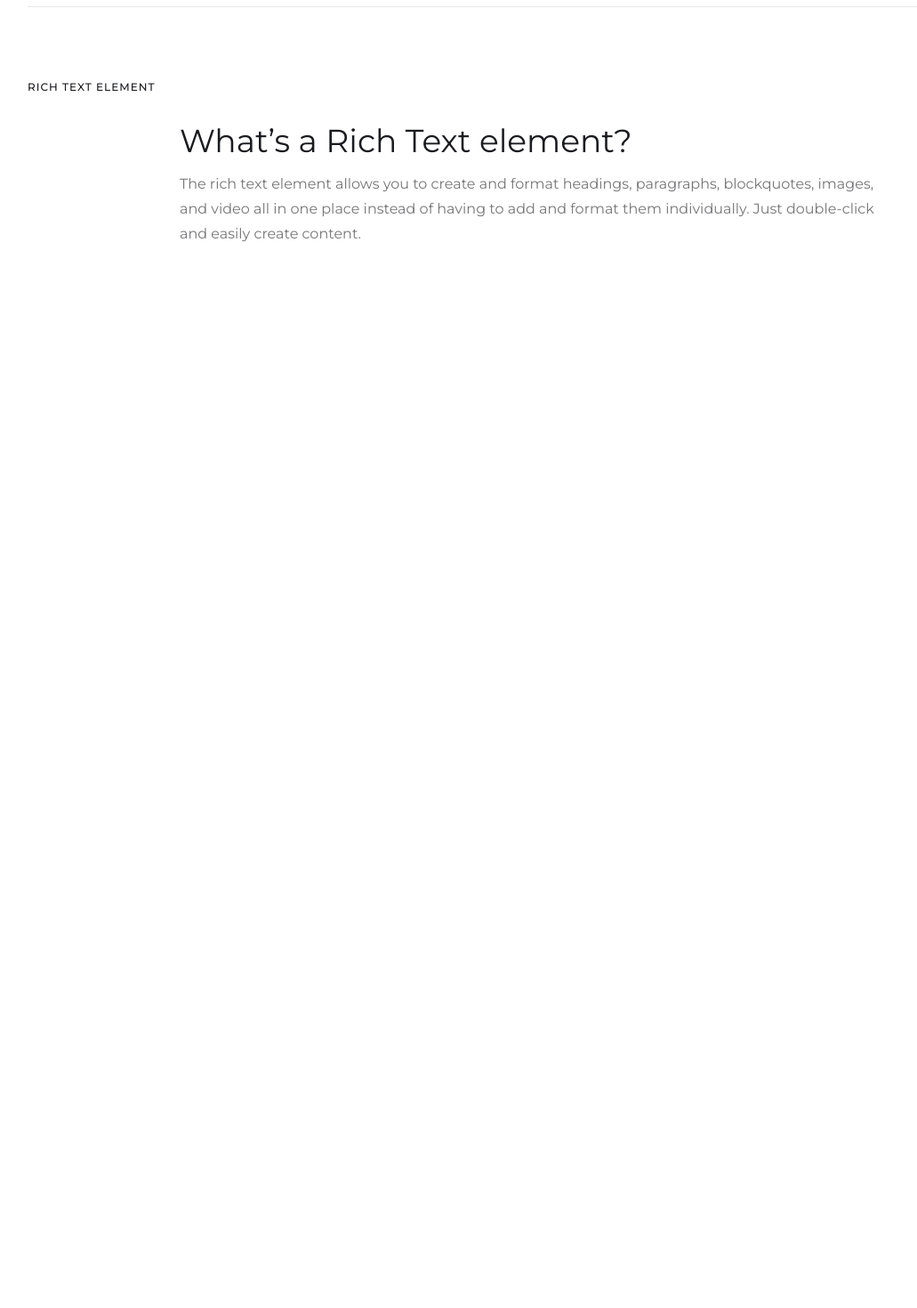
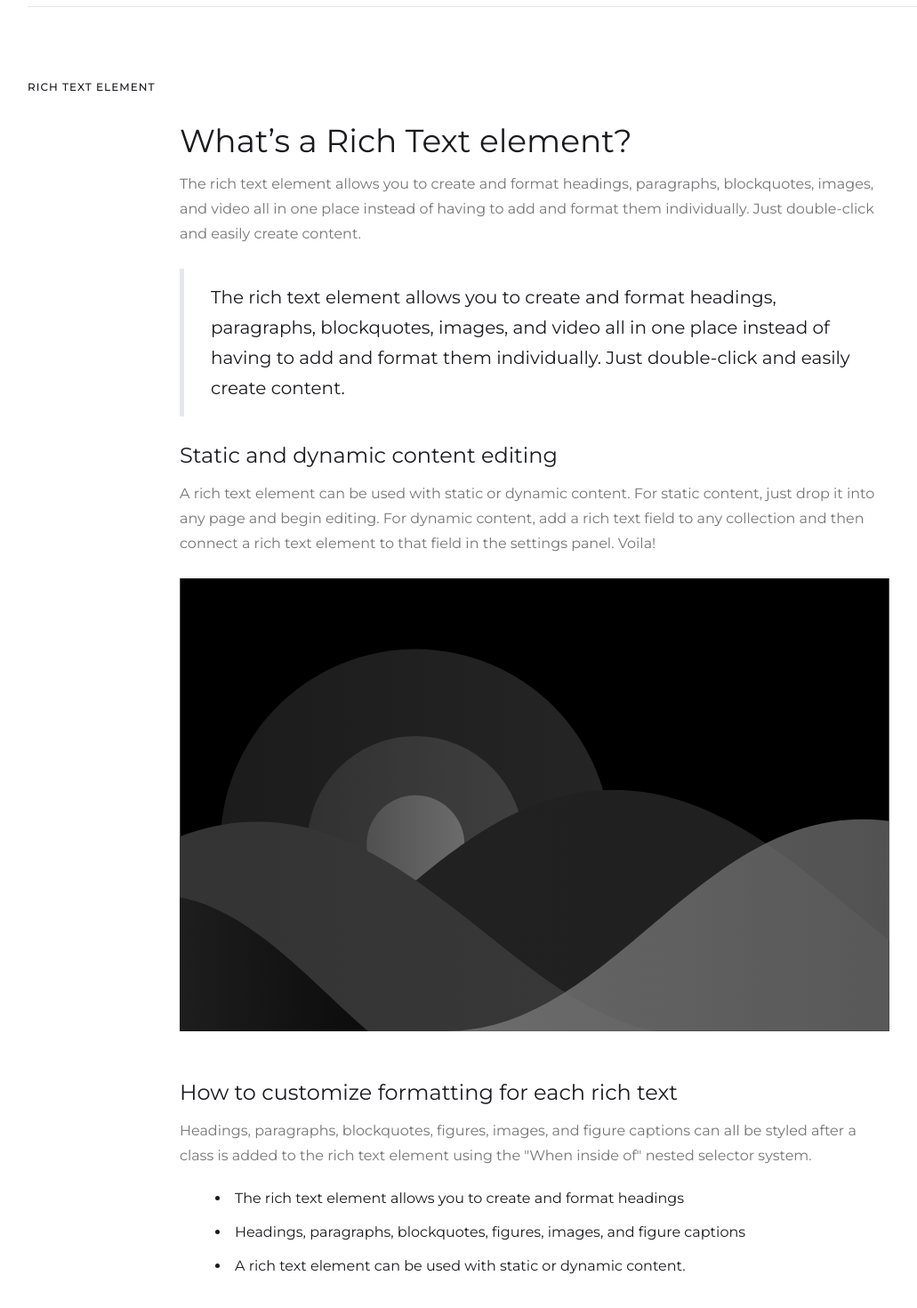
Before and after one commit to josephayman/nextjs-webflow-template, a Next.js app: page /styleguide in a window 1280 px wide. Shown: the part 2010-3480 px from the top of the page at 89% size, without its empty margins (39-1070 px from the left). Before the commit the page ends 2387 px from the top, so only its background shows below. Built offline with nearby package versions, Linux system fonts and the light colour scheme.

Commit message:
Add placeholder image and update rich text content in styleguide page

```diff
--- a/src/app/styleguide/page.tsx
+++ b/src/app/styleguide/page.tsx
@@ -58,6 +58,42 @@ export default function Home() {
                 instead of having to add and format them individually. Just
                 double-click and easily create content.
               </Paragraph>
+              <blockquote>
+                The rich text element allows you to create and format headings,
+                paragraphs, blockquotes, images, and video all in one place
+                instead of having to add and format them individually. Just
+                double-click and easily create content.
+              </blockquote>
+              <h4>Static and dynamic content editing</h4>
+              <Paragraph opacity="de-emphasized">
+                A rich text element can be used with static or dynamic content.
+                For static content, just drop it into any page and begin
+                editing. For dynamic content, add a rich text field to any
+                collection and then connect a rich text element to that field in
+                the settings panel. Voila!
+              </Paragraph>
+              <FigureWrapper>
+                <img src="./placeholder1.svg" />
+              </FigureWrapper>
+              <h4>How to customize formatting for each rich text</h4>
+              <Paragraph opacity="de-emphasized">
+                Headings, paragraphs, blockquotes, figures, images, and figure
+                captions can all be styled after a class is added to the rich
+                text element using the &quot;When inside of&quot; nested selector system.
+              </Paragraph>
+              <ul>
+                <li>
+                  The rich text element allows you to create and format headings
+                </li>
+                <li>
+                  Headings, paragraphs, blockquotes, figures, images, and figure
+                  captions
+                </li>
+                <li>
+                  A rich text element can be used with static or dynamic
+                  content.
+                </li>
+              </ul>
             </RichText>
           </Block>
         </ContentWrapper>
@@ -81,3 +117,7 @@ const Block = ({ children }: ContentWrapperProps) => (
 const ButtonWrapper = ({ children }: ContentWrapperProps) => (
   <div className="my-10px">{children}</div>
 );
+
+const FigureWrapper = ({ children }: ContentWrapperProps) => (
+  <div className="mt-25px mb-10px pb-40px">{children}</div>
+);
```
Also changed, not shown: public/placeholder1.svg (added).
